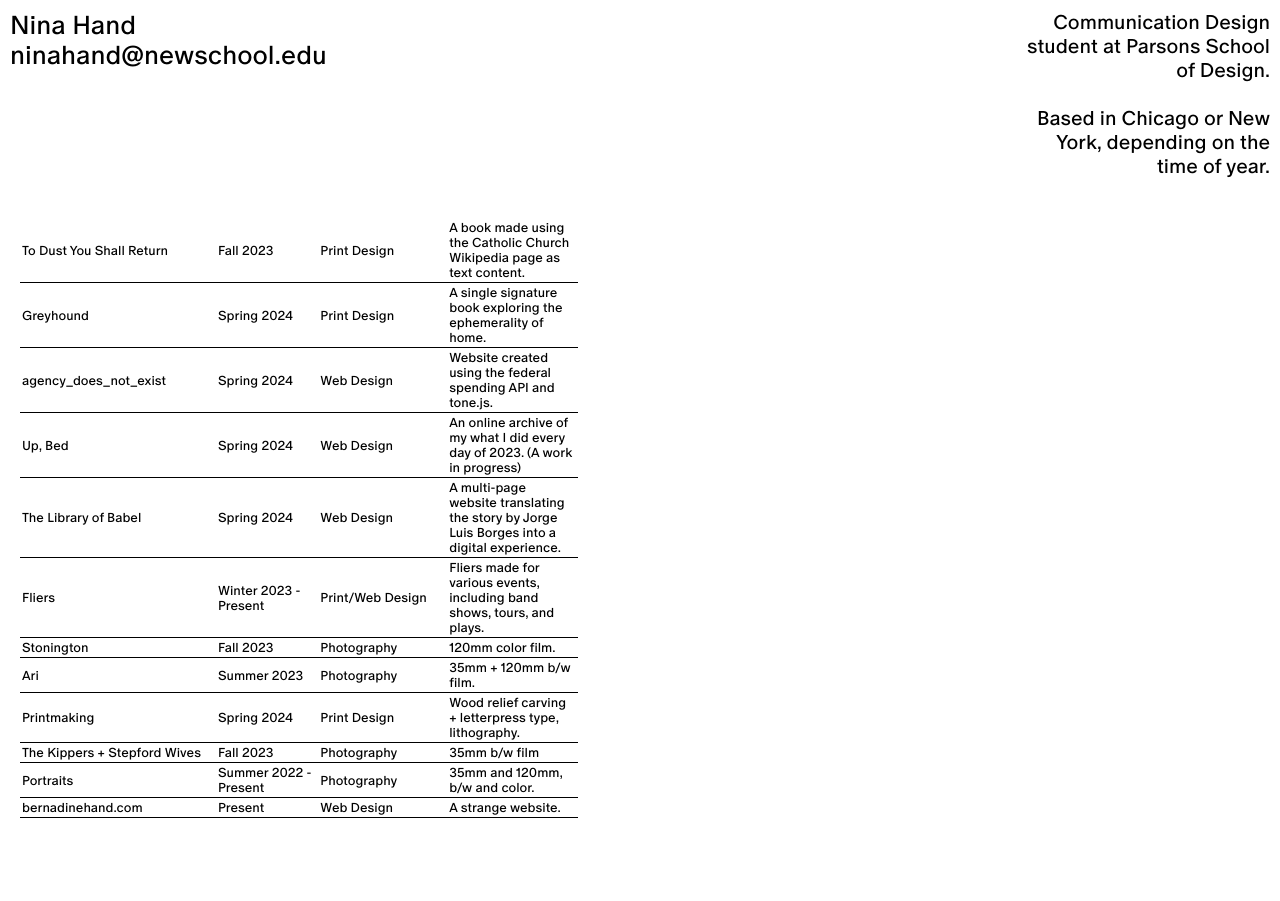
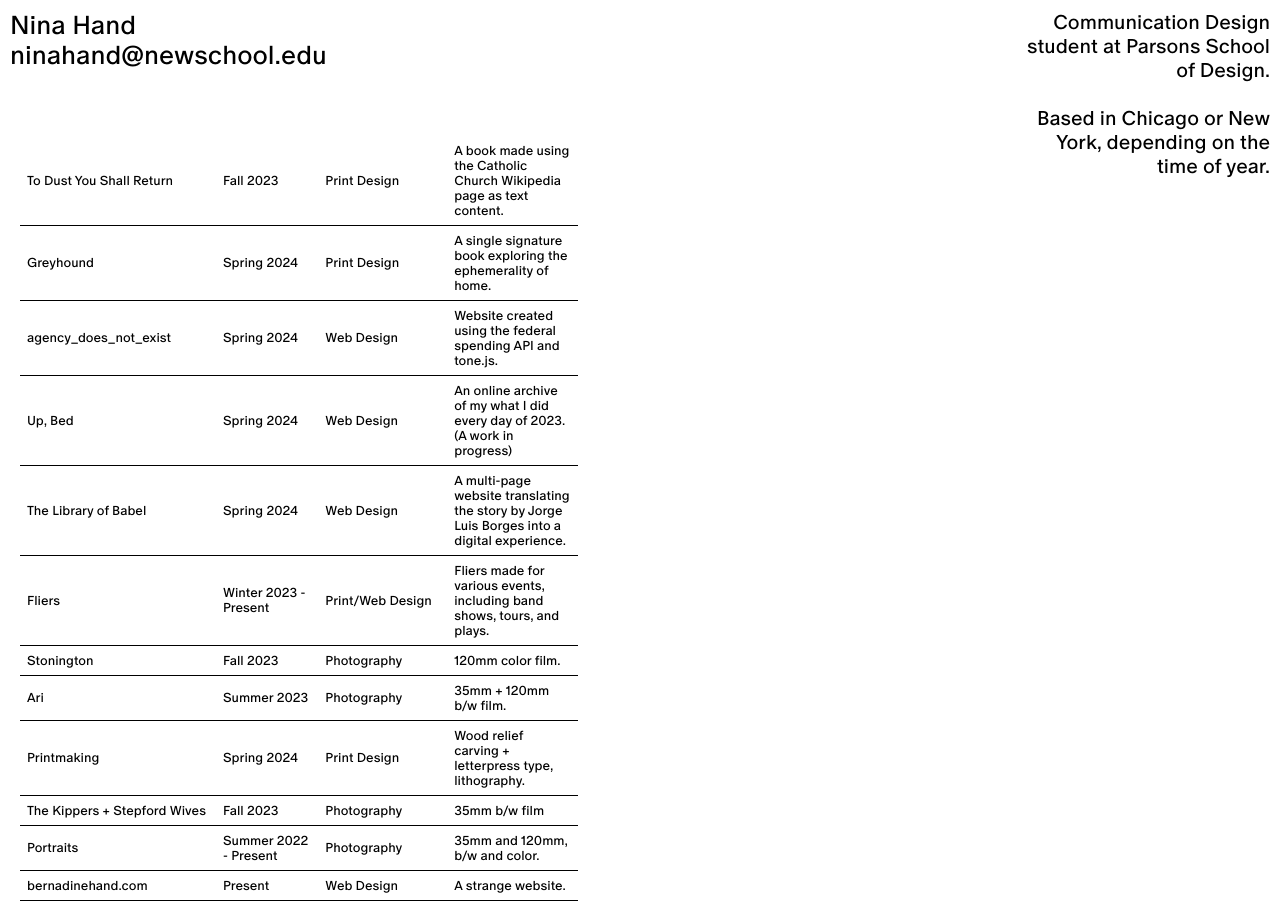
Before and after one commit to ninahand/portfolio, a plain HTML site: page home/index.html in a window 1280 px wide. Before the commit the page ends 848 px from the top, so only its background shows below. Drawn offline with Linux system fonts and the light colour scheme.

Commit message:
padding rem

```diff
--- a/home/main.css
+++ b/home/main.css
@@ -86,6 +86,7 @@ html{
 .project-table td{
     width: 5%;
     word-wrap: break-word;
+    padding: 0.7rem
 
 
 }
```
